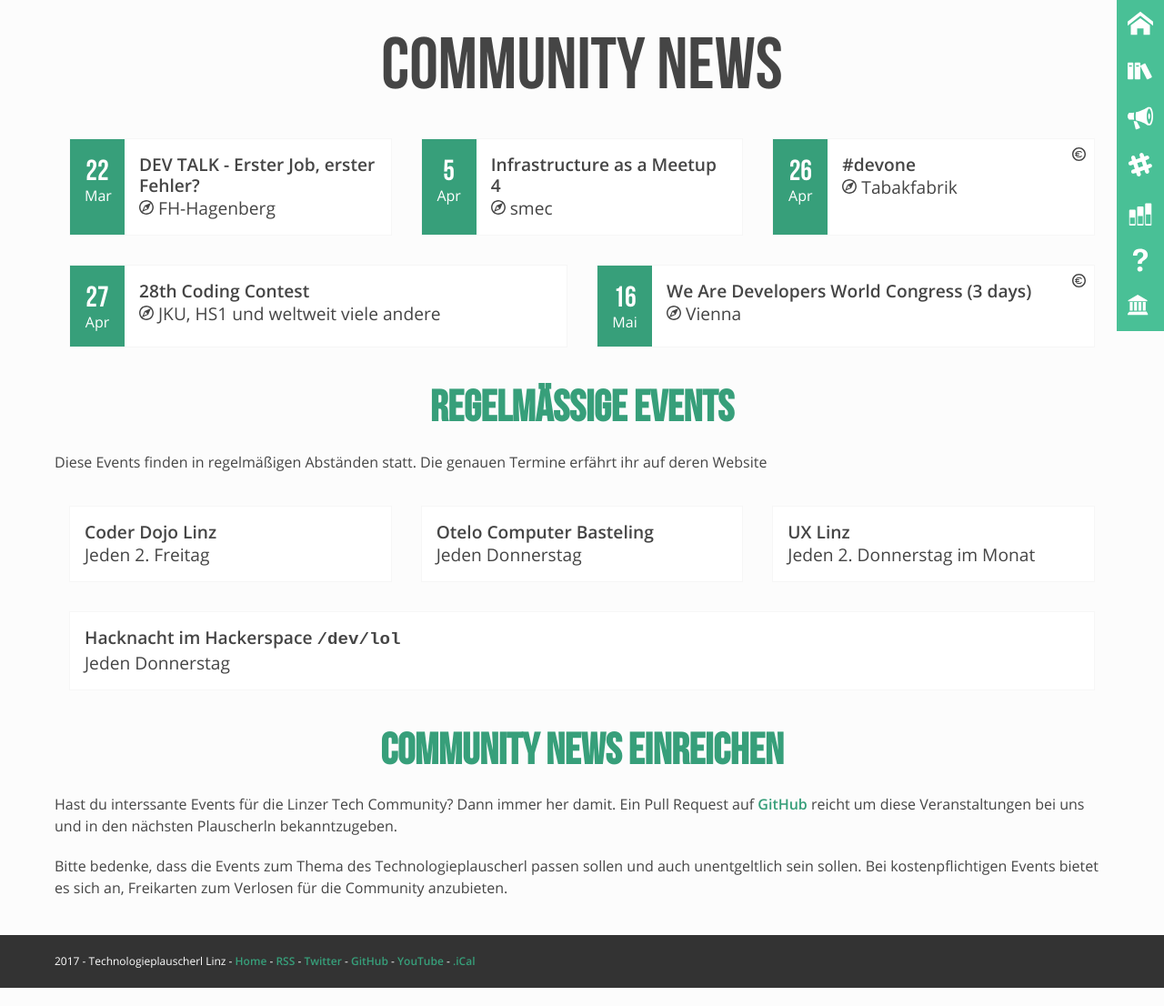
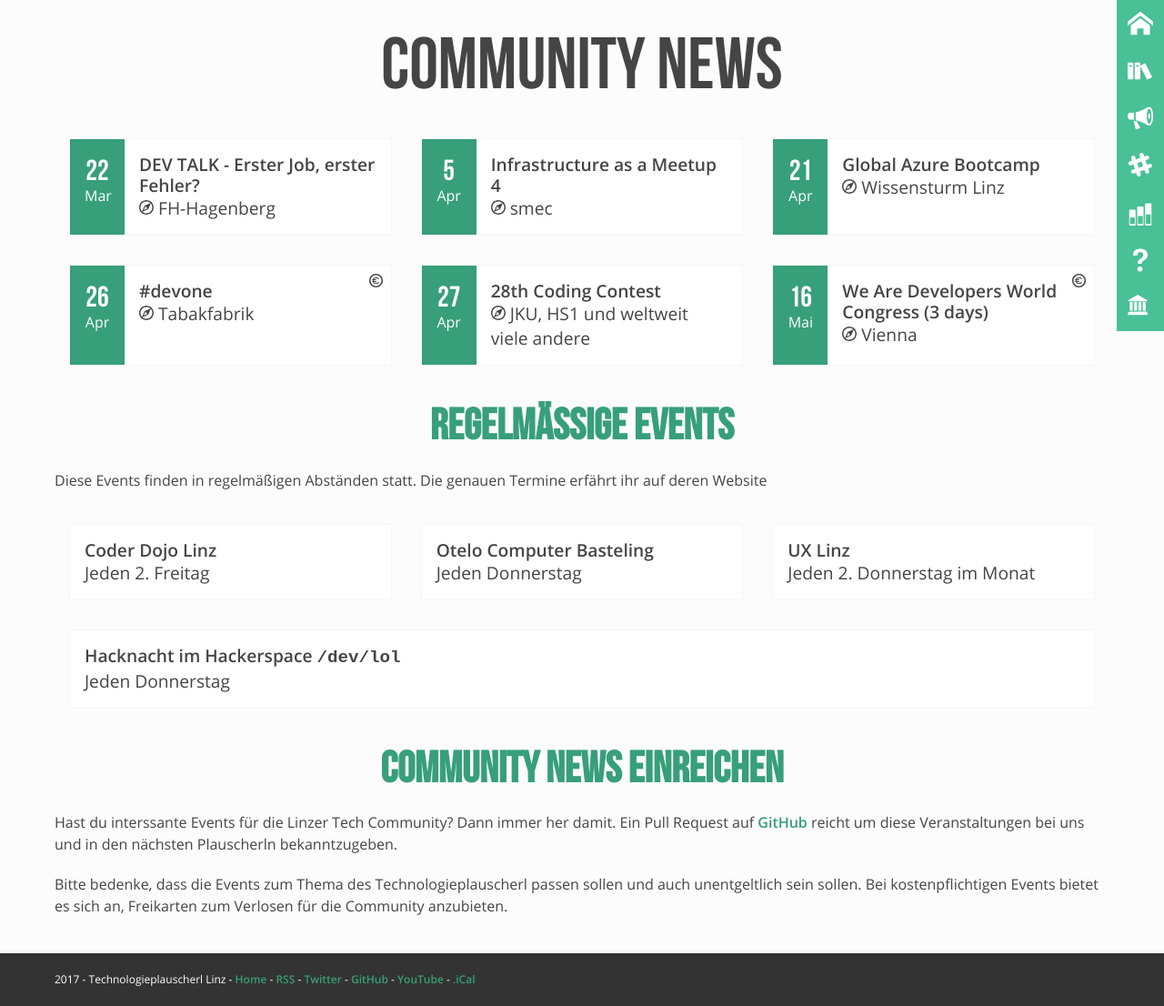
Before and after one commit to mericanAncer127/plauscherl, a Jekyll site: the page built from pages/community-news.html, in a window 1280 px wide. Shown: the whole page at 91% size. Built offline with Jekyll 4.4.1, drawn with Linux system fonts in a browser that asks for light colours.

Commit message:
Update community.yml

```diff
--- a/_data/community.yml
+++ b/_data/community.yml
@@ -223,8 +223,8 @@
     -
       name: "Global Azure Bootcamp"
       location: Wissensturm Linz
-      date: 2017-04-22
-      link: https://coding-club-linz.github.io/global-azure-bootcamp-2017/
+      date: 2018-04-21
+      link: https://www.eventbrite.de/e/global-azure-bootcamp-austria-2018-tickets-41621435835
     -
       name: "Visual Studio release party"
       location: Wissensturm Linz
```
